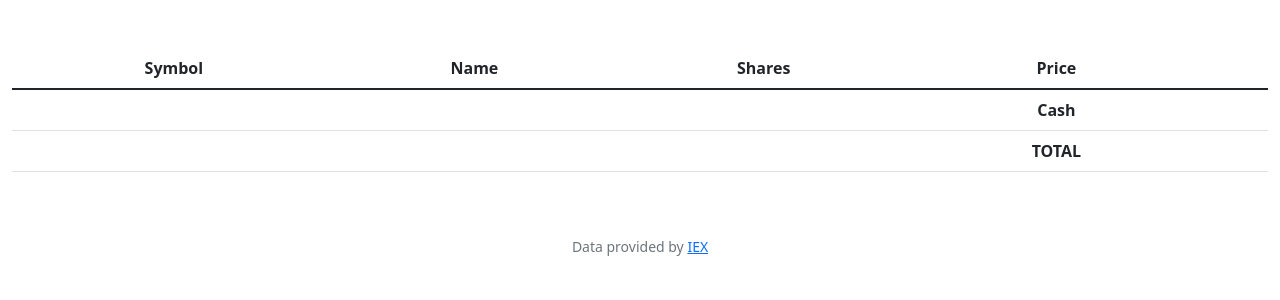
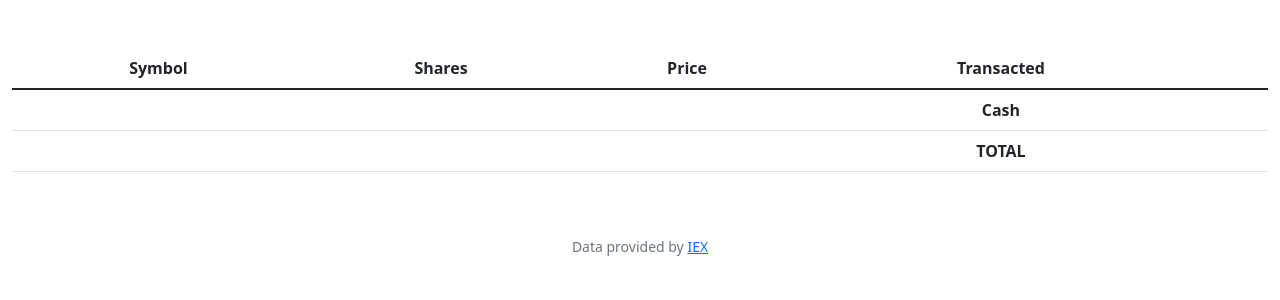
Before and after one commit to swaranrajlaxmi/init-code, a Flask app: template pset9/finance/templates/history.html in a window 1280 px wide. Shown: the part 76-376 px from the top of the page. Run offline with Flask 2, Linux system fonts and the light colour scheme; the template is opened without the code that fills it, so the values that code supplies are empty; some libraries are stand-ins or nearby versions.

Commit message:
Thu, Apr 14, 2022, 2:12 PM +00:00

```diff
--- a/pset9/finance/templates/history.html
+++ b/pset9/finance/templates/history.html
@@ -9,9 +9,9 @@
         <thead>
             <tr>
                 <th>Symbol</th>
-                <th>Name</th>
                 <th>Shares</th>
                 <th>Price</th>
+                <th>Transacted</th>
             </tr>
         </thead>
         <tbody>
```
